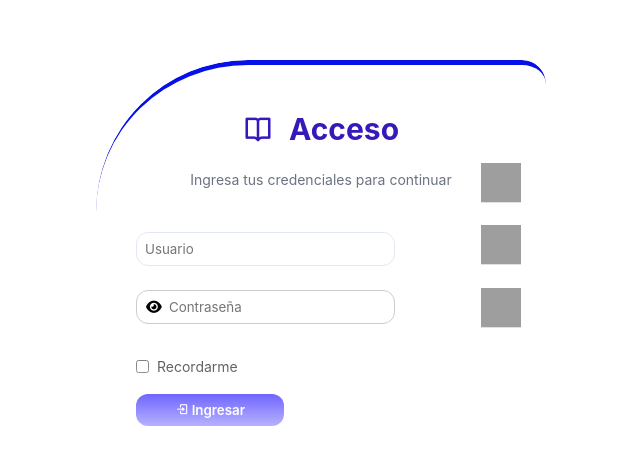
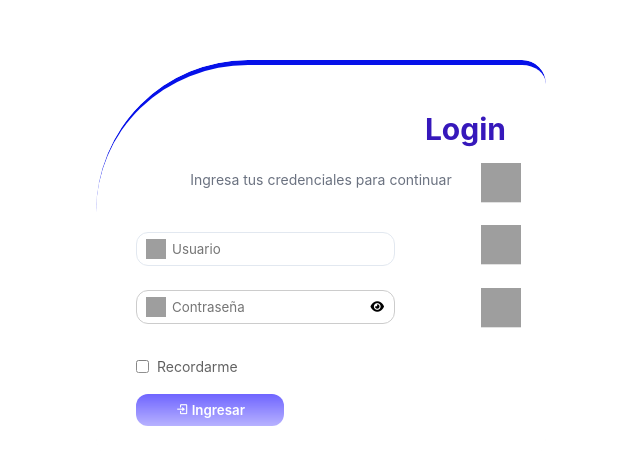
Before and after one commit to chirinina/video.edu, a plain HTML site: page index.html in a window 1280 px wide. Shown: the part 137-606 px from the top of the page, without its empty margins (319-959 px from the left). Drawn offline with nearby package versions, Linux system fonts and the light colour scheme; grey boxes are pictures that could not be loaded.

Commit message:
Update index.html

```diff
--- a/index.html
+++ b/index.html
@@ -3,23 +3,26 @@
 <head>
     <meta charset="UTF-8">
     <meta name="viewport" content="width=device-width, initial-scale=1.0">
-    <title>Edu Pro</title>
+    <title>EcaPro</title>
     <link rel="stylesheet" href="estilos.css">
     <link href="https://unpkg.com/boxicons@2.1.4/css/boxicons.min.css" rel="stylesheet">
     <link rel="stylesheet" href="https://cdnjs.cloudflare.com/ajax/libs/font-awesome/6.0.0-beta3/css/all.min.css">
-
 </head>
 <body>
     <div class="auth-container">
         <div class="auth-card">
             <div class="auth-header">
-                <h2><i class='bx bx-book-open'></i>Acceso</h2>
+                <div style="display: flex; justify-content: flex-end; align-items: center; width: 100%;">
+                    <h2><i class=''></i>Login</h2>
+                  </div>
                 <p>Ingresa tus credenciales para continuar</p>
             </div>
             <form id="loginForm">
                 <div style="margin-bottom: 1.5rem; position: relative;">
                     <input type="text" id="username" placeholder="Usuario" required
-                           style="width: 70%; padding: 0.5rem; border: 0.9px solid #e2e8f0; border-radius: 0.75rem; transition: border-color 0.3s ease;">
+                           style="width: 70%; padding: 0.5rem; border: 0.9px solid #e2e8f0; border-radius: 0.75rem; transition: border-color 0.3s ease; padding-left: 35px;">
+                    <img src="https://img.icons8.com/ios-filled/50/000000/user.png" alt="User Icon"
+                         style="position: absolute; left: 10px; top: 50%; transform: translateY(-50%); width: 20px; height: 20px;">
                     <div style="position: absolute; top: 50%; right: -50px; transform: translateY(-50%); display: flex; flex-direction: column; gap: 15px; padding-left: 30px; padding-right: 35px;">
                         <a href="https://www.cca.edu.bo" target="_blank">
                             <img src="https://www.esam.edu.bo/img/logo_cca.png" alt="Logo 1" style="width: 40px; height: 40px;">
@@ -33,26 +36,24 @@
                     </div>
                 </div>
                 <div style="margin-bottom: 2rem; position: relative; display: flex; align-items: center;">
+                    <input type="password" id="password" placeholder="Contraseña" required
+                        style="width: 70%; padding: 0.5rem; border: 0.9px solid #ccc; border-radius: 0.75rem; transition: border-color 0.3s ease; padding-left: 35px;">
+                    <img src="https://img.icons8.com/ios-filled/50/000000/lock.png" alt="Password Icon"
+                        style="position: absolute; left: 10px; top: 50%; transform: translateY(-50%); width: 20px; height: 20px;">
                     <i class="fas fa-eye" id="togglePassword"
-                       style="position: absolute; left: 10px; cursor: pointer; font-size: 14px; color: black;"></i>
-                    <input type="password" id="password" placeholder="Contraseña" required
-                           style="width: 70%; padding: 0.5rem; border: 0.9px solid #ccc; border-radius: 0.75rem; transition: border-color 0.3s ease; padding-left: 2rem;">
+                       style="position: absolute; right: 122px; cursor: pointer; font-size: 12px; color: black;"></i>
                 </div>
                 <div style="margin-bottom: 1rem; display: flex; align-items: center; gap: 8px; font-size: 14px;">
                     <input type="checkbox" id="rememberMe" style="cursor: pointer;">
                     <label for="rememberMe" style="cursor: pointer; color: rgb(73, 73, 73);">Recordarme</label>
                 </div>
-
-
                 <button type="submit"
                         style="width: 40%; padding: 0.5rem; background: var(--primary); color: white; border: none; border-radius: 0.75rem; cursor: pointer; font-weight: 600;">
                     <i class='bx bx-log-in'></i> Ingresar
                 </button>
-
             </form>
         </div>
     </div>
-
     <div class="dashboard" id="dashboard">
         <aside class="sidebar" id="sidebar">
             <div class="course-header">
@@ -66,9 +67,6 @@
                     </div>
                 </button>
             </div>
-
-
-
             <h2><i class='bx bx-book' style="color: rgb(7, 194, 100);"></i> <span id="courseTitle"></span></h2>
                 <p id="userInfo" style=" margin-top: 0.5rem;"></p>
             </div>
@@ -76,20 +74,17 @@
                 <ul class="module-list" id="moduleList"></ul>
             </nav>
         </aside>
-
         <main class="main-content" id="mainContent">
             <div class="course-title">
                 <h1 id="currentModuleTitle"></h1>
                 <a id="driveLink" class="btn" target="_blank" style="background: none; border: none; padding: 0;">
                     <div style="display: flex; align-items: center; font-size: 18px; font-weight: bold; cursor: pointer;">
-                        <i class='bx bx-cloud' style="font-size: 30px; color: #ffffff; margin-left: 10px; transition: all 0.3s ease;"></i>
-                        <span style="margin-left: 8px; display: none; transition: all 0.3s ease;">Ver Carpeta</span>
+                        <i class='bx bx-cloud' style="font-size: 30px; background: var(--background); margin-left: 10px; transition: all 0.3s ease;"></i>
                     </div>
                 </a>
             </div>
             <div class="video-grid" id="videoGrid"></div>
         </main>
-
         <!-- Botón de menú para móviles -->
         <button id="menuBtn" class="menu-btn">
             <i class='bx bx-menu'></i>
@@ -126,9 +121,7 @@
         passwordField.addEventListener("input", saveData);
         rememberMeCheckbox.addEventListener("change", saveData);
     });
-</script>
 
-<script>
     document.getElementById("togglePassword").addEventListener("click", function () {
         let passwordInput = document.getElementById("password");
         if (passwordInput.type === "password") {
```
